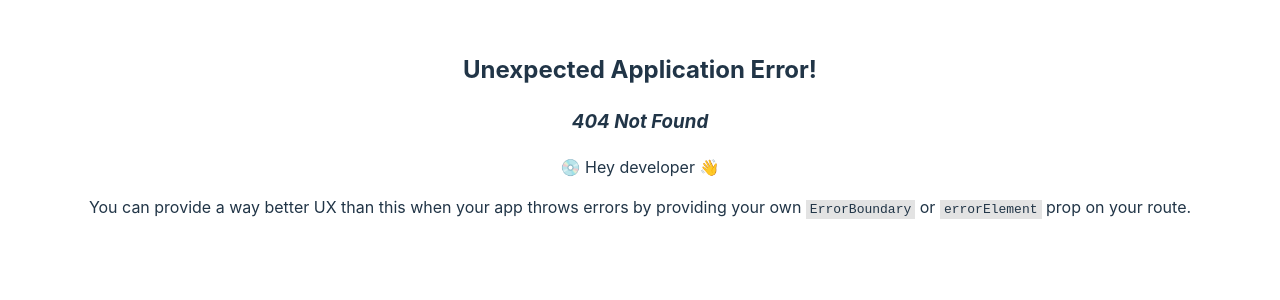
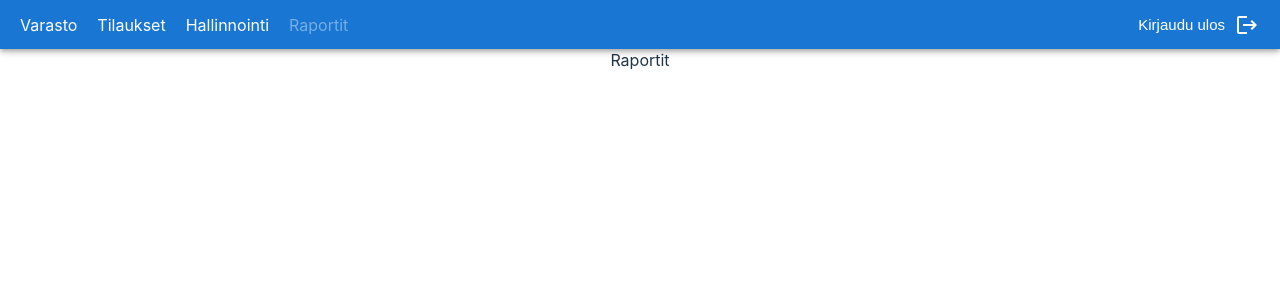
Before and after one commit to patteri1/Frontend, a React (Vite) app: page /raportit in a window 1280 px wide. Before the commit this address had no page. Shown: the top 300 px of the page. Built offline with nearby package versions, Linux system fonts and the light colour scheme.

Commit message:
login info hook ja kovakoodattu yksittäisen käyttäjän hallinnointinäkymä

```diff
--- a/src/App.tsx
+++ b/src/App.tsx
@@ -5,6 +5,7 @@ import SignInPage from './pages/SignInPage'
 import StoragePage from './pages/StoragePage'
 import OrderPage from './pages/OrderPage'
 import ManagementPage from './pages/ManagementPage'
+import ReportPage from './pages/ReportPage'
 
 const router = createBrowserRouter([
     {
@@ -23,6 +24,10 @@ const router = createBrowserRouter([
         path: '/hallinnointi',
         element: <ManagementPage />,
     },
+    {
+        path: '/raportit',
+        element: <ReportPage />,
+    },
 ])
 
 function App() {
--- a/src/components/Page.tsx
+++ b/src/components/Page.tsx
@@ -80,6 +80,14 @@ function Page(props: PageProps) {
                             >
                                 Hallinnointi
                             </MenuItem>
+                            <MenuItem
+                                onClick={() => {
+                                    handleClose()
+                                    setPage(3)
+                                }}
+                            >
+                                Raportit
+                            </MenuItem>
                         </Menu>
                     </div>
                 ) : (
@@ -127,6 +135,18 @@ function Page(props: PageProps) {
                         >
                             Hallinnointi
                         </Link>
+                        <Link
+                            style={{
+                                marginTop: 2,
+                                color: 'white',
+                                padding: 10,
+                                fontWeight: 'normal',
+                                opacity: path === '/raportit' ? 0.4 : 1,
+                            }}
+                            to="/raportit"
+                        >
+                            Raportit
+                        </Link>
                     </Tabs>
                 )}
 
--- a/src/graphql/Queries.ts
+++ b/src/graphql/Queries.ts
@@ -18,6 +18,18 @@ export const GET_LOCATIONS = gql`
                     productName
                 }
             }
+        }
+    }
+`
+
+export const GET_LOCATION_BY_ID = gql`
+    query Location($locationId: Int!) {
+        location(locationId: $locationId) {
+            locationId
+            locationName
+            address
+            postCode
+            city
         }
     }
 `
--- /dev/null
+++ b/src/hooks/useLoginInfo.tsx
@@ -0,0 +1,16 @@
+import { useEffect, useState } from 'react'
+
+/**Tässä tarkistetaan onko käyttäjä admin */
+export const useLoginInfo = () => {
+    const [isAdmin, setIsAdmin] = useState(false)
+    const authInfo = JSON.parse(
+        window.localStorage.getItem('AuthPayload') || ''
+    )
+    useEffect(() => {
+        if (authInfo.user.userRole.userRoleId === 1) {
+            setIsAdmin(true)
+        }
+    }, [])
+
+    return isAdmin
+}
--- a/src/pages/ManagementPage.tsx
+++ b/src/pages/ManagementPage.tsx
@@ -1,13 +1,19 @@
+import { useQuery } from '@apollo/client'
 import LocationList from '../components/LocationList'
 import Page from '../components/Page'
+import { GET_LOCATION_BY_ID } from '../graphql/Queries'
+import { useLoginInfo } from '../hooks/useLoginInfo'
 
 const ManagementPage = () => {
+    const isAdmin = useLoginInfo()
+    const { loading, error, data } = useQuery(GET_LOCATION_BY_ID, {
+        variables: { locationId: 1 },
+    })
     return (
         <Page>
             <div style={{ paddingTop: 20 }}>
                 <p style={{ fontSize: 20, fontWeight: 'bold' }}>Hallinnointi</p>
-
-                <LocationList />
+                {isAdmin ? <LocationList /> : <pre>{JSON.stringify(data)}</pre>}
             </div>
         </Page>
     )
--- /dev/null
+++ b/src/pages/ReportPage.tsx
@@ -0,0 +1,13 @@
+import Page from '../components/Page'
+
+const ReportPage = () => {
+    return (
+        <Page>
+            <div>
+                <p>Raportit</p>
+            </div>
+        </Page>
+    )
+}
+
+export default ReportPage
```
